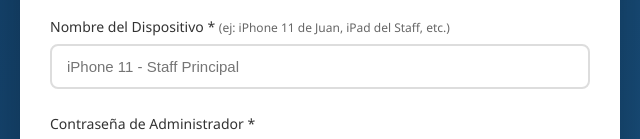
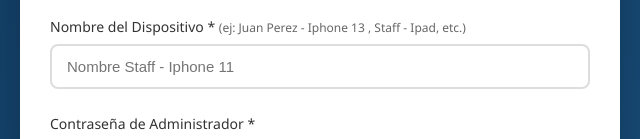
Before and after one commit to julianzuniga-oss/Registro-de-Dispositivos, a plain HTML site: page index.html in a window 1280 px wide. Shown: the part 656-795 px from the top of the page, 320-960 px from the left. Drawn offline with Linux system fonts and the light colour scheme.

Commit message:
Update index.html

```diff
--- a/index.html
+++ b/index.html
@@ -3,7 +3,7 @@
 <head>
 <meta charset="UTF-8">
 <meta name="viewport" content="width=device-width, initial-scale=1.0">
-<title>Registrar Dispositivo - RNP</title>
+<title>Registrar Dispositivo - RNP Cali 2026</title>
 <style>
     * {
         margin: 0;
@@ -234,13 +234,13 @@
                 <label for="nombreDispositivo">
                     Nombre del Dispositivo *
                     <span style="font-weight: normal; font-size: 12px; color: #666;">
-                        (ej: iPhone 11 de Juan, iPad del Staff, etc.)
+                        (ej: Juan Perez - Iphone 13 , Staff - Ipad, etc.)
                     </span>
                 </label>
                 <input
                     type="text"
                     id="nombreDispositivo"
-                    placeholder="iPhone 11 - Staff Principal"
+                    placeholder="Nombre Staff - Iphone 11"
                     required
                     maxlength="50"
                 >
```
